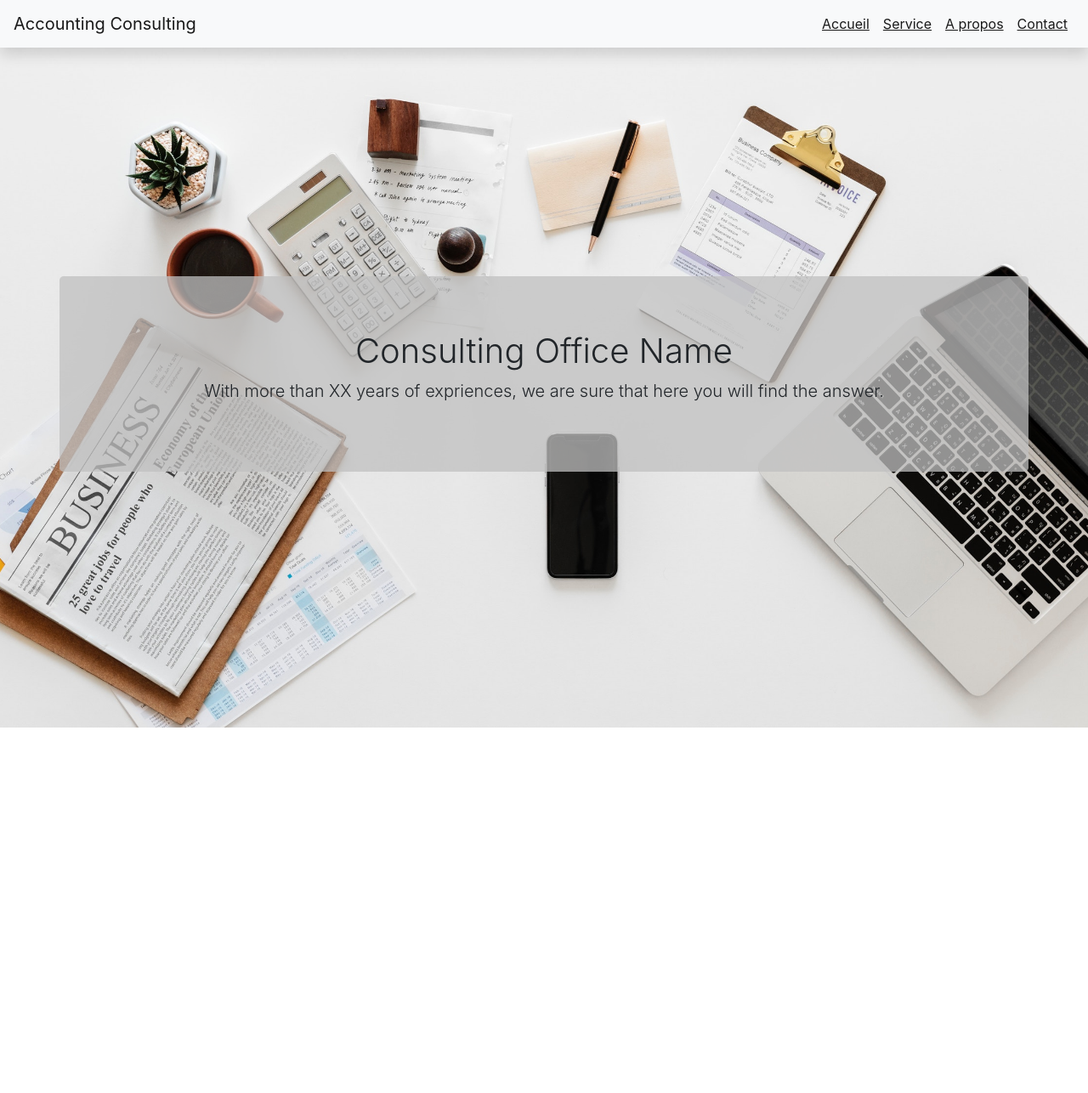
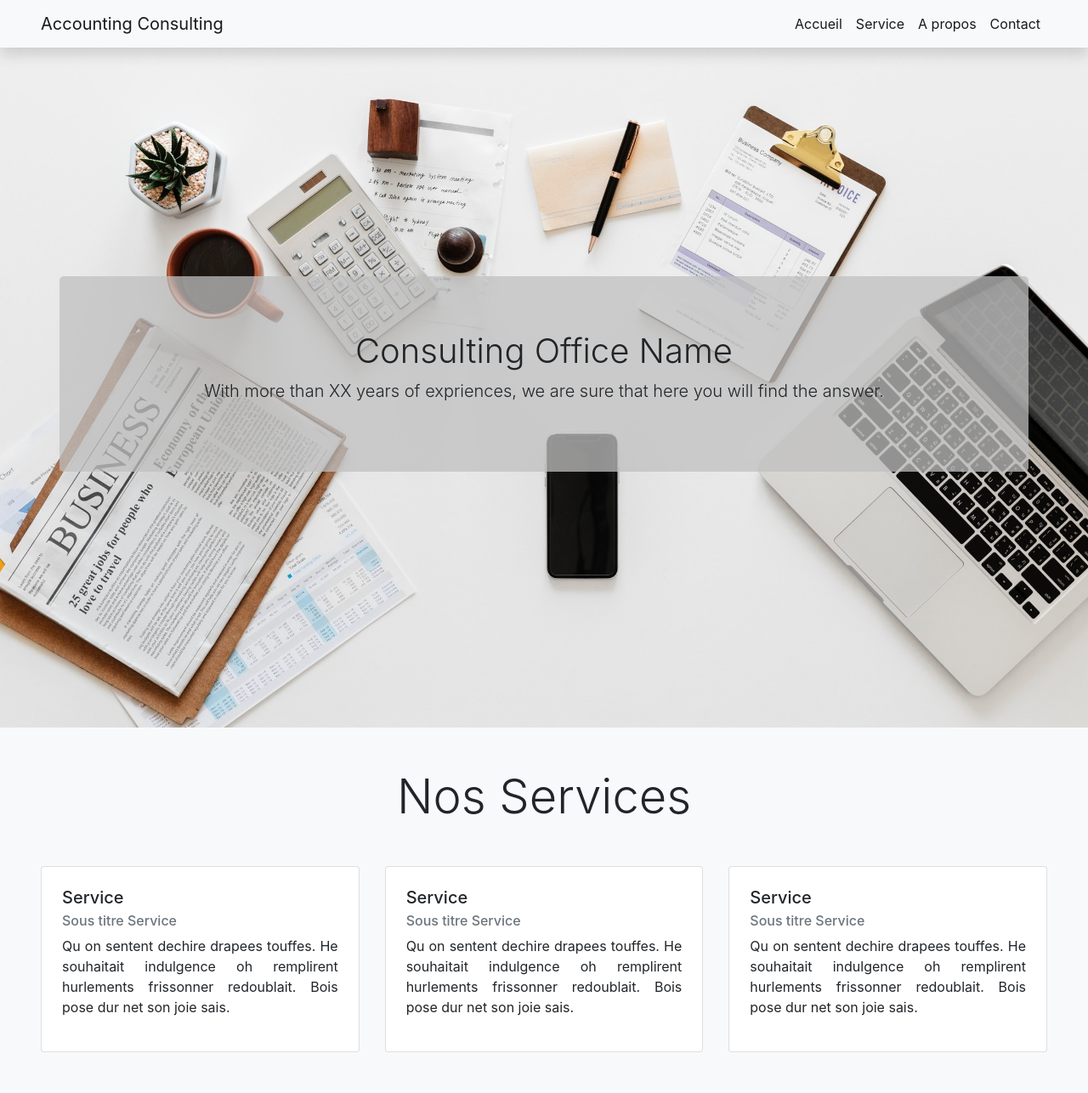
Before and after one commit to AbderrahmeneDZ/AccountingConsulting, a plain HTML site: page index.html in a window 1280 px wide. Shown: the whole page at 85% size. Before the commit the page ends 856 px from the top, so only its background shows below. Drawn offline with nearby package versions, Linux system fonts and the light colour scheme.

Commit message:
services zone

```diff
--- a/index.html
+++ b/index.html
@@ -17,7 +17,7 @@
   <body>
     <!-- Navbar Zone -->
 
-    <nav class="navbar navbar-expand-lg navbar-light bg-light shadow ">
+    <nav class="navbar navbar-expand-lg navbar-light bg-light shadow px-5">
       <a class="navbar-brand" href="#">Accounting Consulting</a>
       <button
         class="navbar-toggler"
@@ -31,11 +31,9 @@
         <span class="navbar-toggler-icon"></span>
       </button>
       <div class="collapse navbar-collapse" id="navbarSupportedContent">
-        <ul class="navbar-nav ml-auto">
+        <ul class="navbar-nav ml-auto text-center">
           <li class="nav-item active">
-            <a class="nav-link" href="#"
-              >Accueil<span class="sr-only">(current)</span></a
-            >
+            <a class="nav-link" href="#">Accueil</a>
           </li>
           <li class="nav-item active">
             <a class="nav-link" href="#">Service</a>
@@ -50,6 +48,7 @@
       </div>
     </nav>
 
+    <!-- Presentation Section -->
     <header class="masthead">
       <div class="container h-100">
         <div class="row h-100 align-items-center">
@@ -65,6 +64,52 @@
         </div>
       </div>
     </header>
+
+    <!-- Service Section -->
+    <main class="container-fluid bg-light p-5">
+      <h1 class="text-center display-4">Nos Services</h1>
+      <div class="row mt-5">
+        <div class="col-md-4">
+          <div class="card p-4">
+            <h5 class="card-title">Service</h5>
+            <h6 class="card-subtitle mb-2 text-muted">
+              Sous titre Service
+            </h6>
+            <p class="text-justify">
+              Qu on sentent dechire drapees touffes. He souhaitait indulgence oh
+              remplirent hurlements frissonner redoublait. Bois pose dur net son
+              joie sais.
+            </p>
+          </div>
+        </div>
+        <div class="col-md-4">
+          <div class="card p-4">
+            <h5 class="card-title">Service</h5>
+            <h6 class="card-subtitle mb-2 text-muted">
+              Sous titre Service
+            </h6>
+            <p class="text-justify">
+              Qu on sentent dechire drapees touffes. He souhaitait indulgence oh
+              remplirent hurlements frissonner redoublait. Bois pose dur net son
+              joie sais.
+            </p>
+          </div>
+        </div>
+        <div class="col-md-4">
+          <div class="card p-4">
+            <h5 class="card-title">Service</h5>
+            <h6 class="card-subtitle mb-2 text-muted">
+              Sous titre Service
+            </h6>
+            <p class="text-justify">
+              Qu on sentent dechire drapees touffes. He souhaitait indulgence oh
+              remplirent hurlements frissonner redoublait. Bois pose dur net son
+              joie sais.
+            </p>
+          </div>
+        </div>
+      </div>
+    </main>
 
     <script
       src="https://code.jquery.com/jquery-3.3.1.slim.min.js"
--- a/style.css
+++ b/style.css
@@ -1,7 +1,3 @@
-.navbar-nav a {
-    text-decoration: underline;
-}
-
 .masthead {
     height: 100vh;
     min-height: 500px;
@@ -14,3 +10,7 @@
 .jumbotron {
     background: rgba(192, 192, 192, 0.746);
 }
+
+body * {
+    outline: none!important;
+}
```
